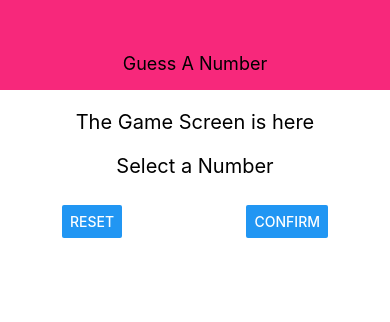
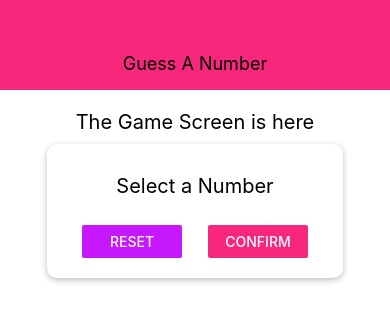
Before and after one commit to UsmanHaiderKhan/GuessNumbers, a React Native app: screen / in a window 390 px wide. Shown: the top 322 px of the page. Built offline with nearby package versions, Linux system fonts and the light colour scheme.

Commit message:
♻️ Update : card shadow added and fix width of buttons

```diff
--- a/components/StartGameScreen.js
+++ b/components/StartGameScreen.js
@@ -1,4 +1,5 @@
 import React from 'react';
+import Color from '../constants/color';
 import {Text, StyleSheet, View, TextInput, Button } from "react-native";
 
 const StartGameScreen = prop =>{
@@ -9,8 +10,8 @@ const StartGameScreen = prop =>{
                 <Text style={styles.title}>Select a Number</Text>
                 <TextInput />
                 <View style={styles.buttonContainer}>
-                  <Button title="Reset" onPress={()=> {}} />
-                  <Button title="Confirm" onPress={()=> {}} />
+                  <View style={styles.button}><Button title="Reset" onPress={()=> {}} color={Color.secondary}/></View>
+                  <View style={styles.button}><Button title="Confirm" onPress={()=> {}} color={Color.primary}/></View>
                 </View>
             </View>
         </View>
@@ -31,6 +32,14 @@ const styles = StyleSheet.create({
         width:300,
         maxWidth: '80%',
         alignItems: 'center',
+        shadowColor: 'black',
+        shadowOffset: {width: 0, height: 2},
+        shadowRadius: 6,
+        shadowOpacity: .26,
+        elevation: 8,
+        backgroundColor: 'white',
+        padding: 20,
+        borderRadius: 10,
      },
      buttonContainer: {
         flexDirection: 'row',
@@ -38,7 +47,9 @@ const styles = StyleSheet.create({
         justifyContent: 'space-between',
         paddingHorizontal: 15,
      },
-
+     button: {
+      width:100
+     },
 });
 
 export default StartGameScreen;
```
